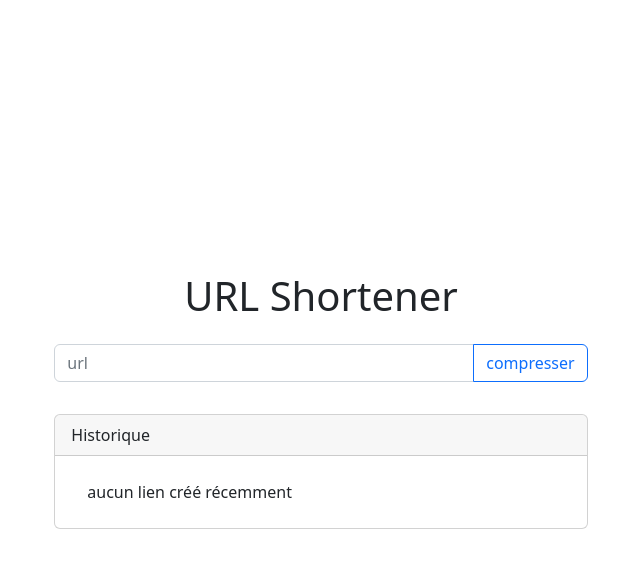
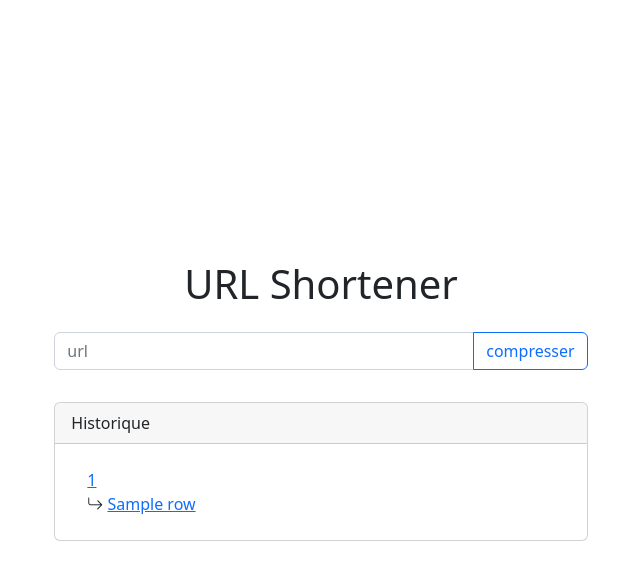
Before and after one commit to bastien-nizart/url-shortener-flask, a Flask app: template templates/home.html in a window 1280 px wide. Shown: the top 580 px of the page, without its empty margins (319-959 px from the left). Run offline with Flask 2, Linux system fonts and the light colour scheme; the template is opened without the code that fills it: values that come from a table or form of the project are taken from there, most other values are stand-ins (such as "Sample title", 1, 10 or a date in 2020); some libraries are stand-ins or nearby versions.

Commit message:
Add the history feature with jinja

```diff
--- a/app.py
+++ b/app.py
@@ -97,8 +97,9 @@ def main():
         print("log : table already exist")
 
     form = URLForm()
+    history = get_history(5)
 
-    return render_template("home.html", form=form)
+    return render_template("home.html", form=form, history=history)
 
 
 @app.route('/link', methods=['GET', 'POST'])
--- a/templates/home.html
+++ b/templates/home.html
@@ -4,6 +4,9 @@
     <meta charset="UTF-8">
     <title>URL Shortener</title>
     <link href="https://cdn.jsdelivr.net/npm/bootstrap@5.2.2/dist/css/bootstrap.min.css" rel="stylesheet" integrity="sha384-Zenh87qX5JnK2Jl0vWa8Ck2rdkQ2Bzep5IDxbcnCeuOxjzrPF/et3URy9Bv1WTRi" crossorigin="anonymous">
+{#    <link href="https://cdnjs.cloudflare.com/ajax/libs/font-awesome/6.2.0/css/all.min.css">#}
+{#    <link rel="stylesheet" href="https://cdnjs.cloudflare.com/ajax/libs/font-awesome/6.2.0/css/font-awesome.min.css">#}
+    <link rel="stylesheet" href="https://cdn.jsdelivr.net/npm/bootstrap-icons@1.9.1/font/bootstrap-icons.css">
     <script src="https://cdn.jsdelivr.net/npm/bootstrap@5.2.2/dist/js/bootstrap.bundle.min.js" integrity="sha384-OERcA2EqjJCMA+/3y+gxIOqMEjwtxJY7qPCqsdltbNJuaOe923+mo//f6V8Qbsw3" crossorigin="anonymous"></script>
 </head>
 <body class="row vh-100 align-items-center">
@@ -22,9 +25,16 @@
                 Historique
             </div>
             <div class="card-body">
-                <ul class="list-group list-group-flush">
-                  <li class="list-group-item">aucun lien créé récemment</li>
-                </ul>
+                {% for row in history %}
+                    <ul class="list-group list-group-flush">
+                        <li class="list-group-item"><a href="{{ row[0] }}">{{ row[0] }}</a> <br> <i class="bi bi-arrow-return-right"></i>
+                            <a href="{{ row[1] }}">{{ row[1] }}</a></li>
+                    </ul>
+                {% else %}
+                    <ul class="list-group list-group-flush">
+                        <li class="list-group-item">Aucun lien créé récemment</li>
+                    </ul>
+                {% endfor %}
           </div>
         </div>
 
```
